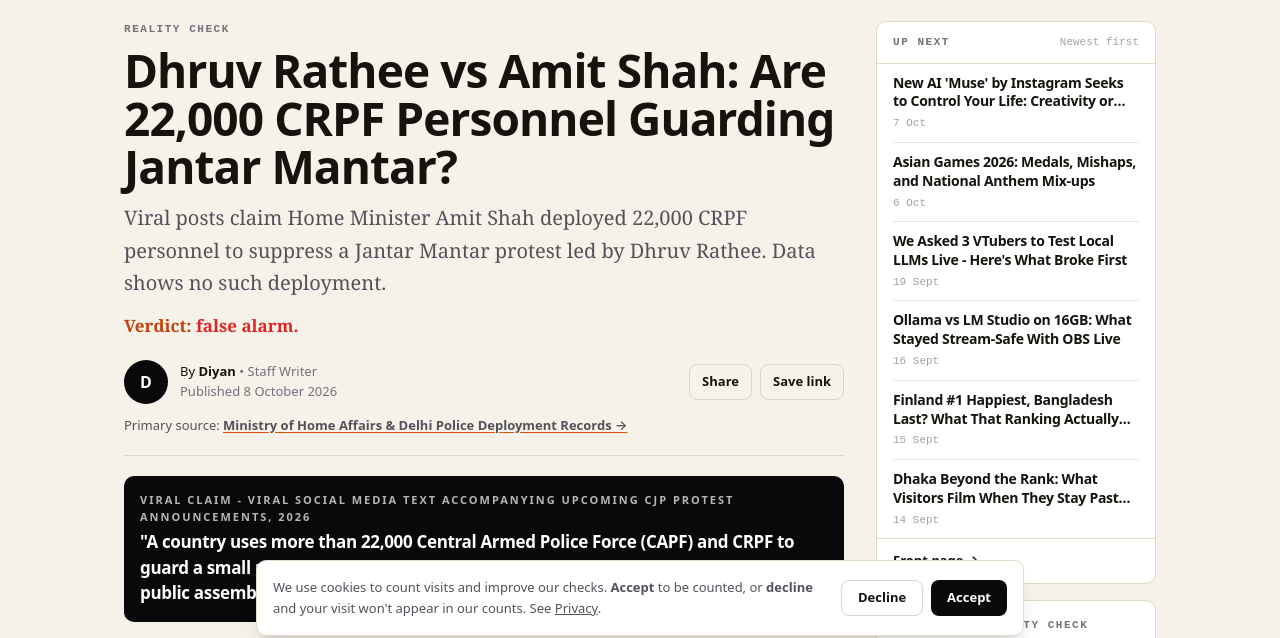
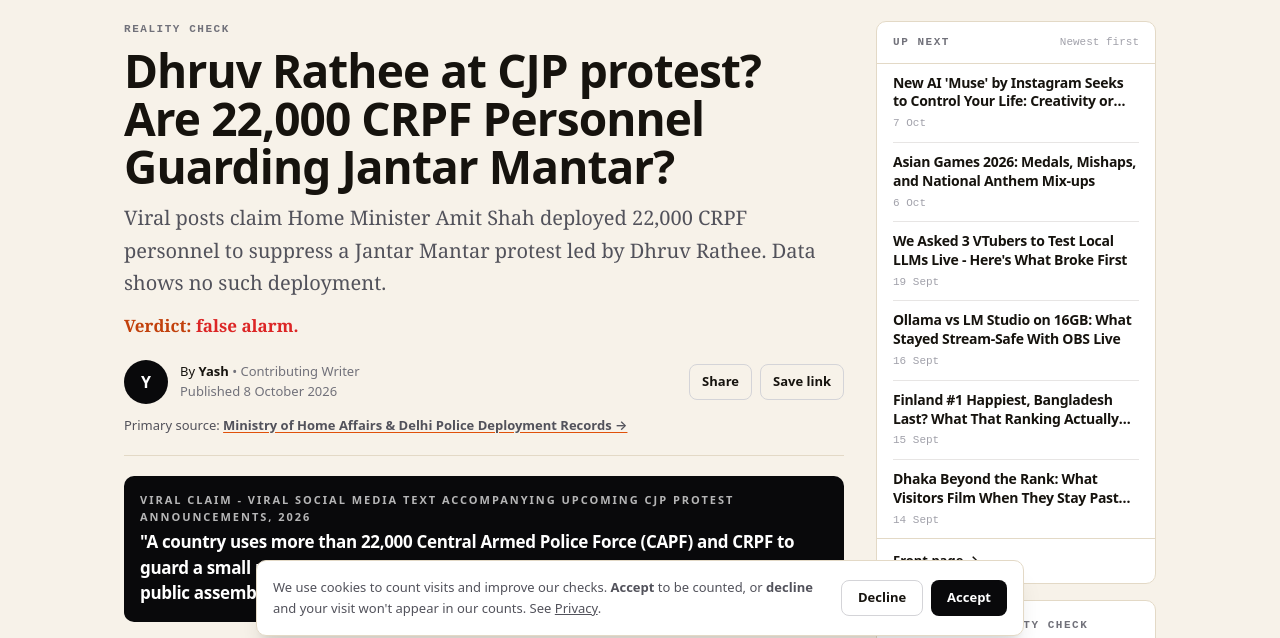
Before and after one commit to codinginafk/somenews, an Astro site in the folder demo-news/: page /22k-crpf-jantar-mantar-dhruv-rathee-cjp-protest-crackdown in a window 1280 px wide. Shown: the part 148-786 px from the top of the page. Built offline with nearby package versions, Linux system fonts and the light colour scheme; Astro itself is replaced by a stand-in of ours.

Commit message:
Writer change for the 22k CRPF post

```diff
--- a/demo-news/src/content/news/22k-crpf-jantar-mantar-dhruv-rathee-cjp-protest-crackdown.md
+++ b/demo-news/src/content/news/22k-crpf-jantar-mantar-dhruv-rathee-cjp-protest-crackdown.md
@@ -1,12 +1,12 @@
 ---
-title: "Dhruv Rathee vs Amit Shah: Are 22,000 CRPF Personnel Guarding Jantar Mantar?"
+title: "Dhruv Rathee at CJP protest? Are 22,000 CRPF Personnel Guarding Jantar Mantar?"
 seoTitle: "Fact Check: 22,000 CRPF at Jantar Mantar for Dhruv Rathee?"
 excerpt: "Viral posts claim Home Minister Amit Shah deployed 22,000 CRPF personnel to suppress a Jantar Mantar protest led by Dhruv Rathee. Data shows no such deployment."
 description: "We fact-check the viral claim that 22,000 CRPF personnel have been deployed to Jantar Mantar ahead of the October 10 CJP protest led by Dhruv Rathee."
 category: 'Reality Check'
 tags: ['politics', 'india']
-author: 'Diyan'
-authorRole: 'Staff Writer'
+author: 'Yash'
+authorRole: 'Contributing Writer'
 pubDate: '2026-10-08 14:47'
 primarySource: 'Ministry of Home Affairs & Delhi Police Deployment Records'
 primarySourceUrl: 'https://mha.gov.in/'
```
